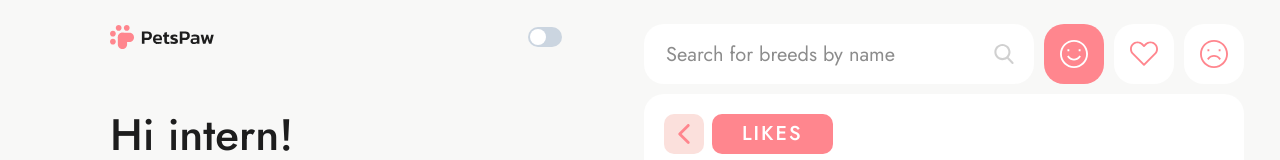
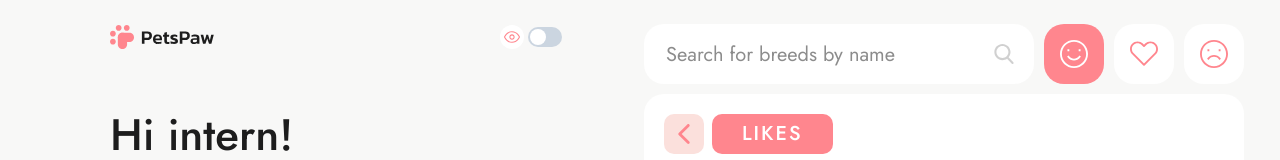
Before and after one commit to deysan/funny-pets-paw, a Next.js app: page /likes in a window 1280 px wide. Shown: the top 160 px of the page. Built offline with nearby package versions, Linux system fonts and the light colour scheme; no server answers.

Commit message:
feat: add eye to switch theme

```diff
--- a/components/Main.tsx
+++ b/components/Main.tsx
@@ -1,14 +1,9 @@
-import Image from 'next/image';
-import NextLink from 'next/link';
-import React from 'react';
-import { breeds, gallery, voting } from '../public/images';
-import { LogoIcon } from './icons';
-import { useRouter } from 'next/router';
 import {
   Box,
   Button,
   Flex,
   Heading,
+  IconButton,
   Link,
   SimpleGrid,
   Stack,
@@ -16,6 +11,13 @@ import {
   Text,
   useColorMode,
 } from '@chakra-ui/react';
+import { EyeIcon, LogoIcon } from './icons';
+import { breeds, gallery, voting } from '../public/images';
+
+import Image from 'next/image';
+import NextLink from 'next/link';
+import React from 'react';
+import { useRouter } from 'next/router';
 
 export const Main: React.FC = () => {
   const { pathname } = useRouter();
@@ -38,11 +40,21 @@ export const Main: React.FC = () => {
             <LogoIcon width="106px" height="24px" />
           </Box>
         </NextLink>
-        <Switch
-          colorScheme="red"
-          onChange={toggleColorMode}
-          isChecked={colorMode === 'dark'}
-        />
+        <Box>
+          <IconButton
+            mr={1}
+            size="eye"
+            icon={<EyeIcon w={4} h={4} />}
+            aria-label="Switch Theme"
+            onClick={toggleColorMode}
+          />
+          <Switch
+            id="switch-theme"
+            colorScheme="red"
+            onChange={toggleColorMode}
+            isChecked={colorMode === 'dark'}
+          />
+        </Box>
       </Flex>
       <Stack mt={5}>
         <Heading fontSize="44px" fontWeight={500}>
--- a/components/icons/index.ts
+++ b/components/icons/index.ts
@@ -3,6 +3,7 @@ export * from './close';
 export * from './dislike';
 export * from './dropdown';
 export * from './error';
+export * from './eye';
 export * from './fav';
 export * from './like';
 export * from './logo';
--- a/styles/theme/components/button.ts
+++ b/styles/theme/components/button.ts
@@ -1,5 +1,6 @@
+import { StyleFunctionProps, mode } from '@chakra-ui/theme-tools';
+
 import type { ComponentStyleConfig } from '@chakra-ui/react';
-import { mode, StyleFunctionProps } from '@chakra-ui/theme-tools';
 
 export const buttonStyles: ComponentStyleConfig = {
   baseStyle: {
@@ -32,6 +33,11 @@ export const buttonStyles: ComponentStyleConfig = {
       width: '80px',
       height: '80px',
       borderRadius: '0',
+    },
+    eye: {
+      width: '24px',
+      height: '24px',
+      borderRadius: '50%',
     },
   },
   variants: {
```
Also changed, not shown: components/icons/eye.tsx (added, +15 -0 lines).
